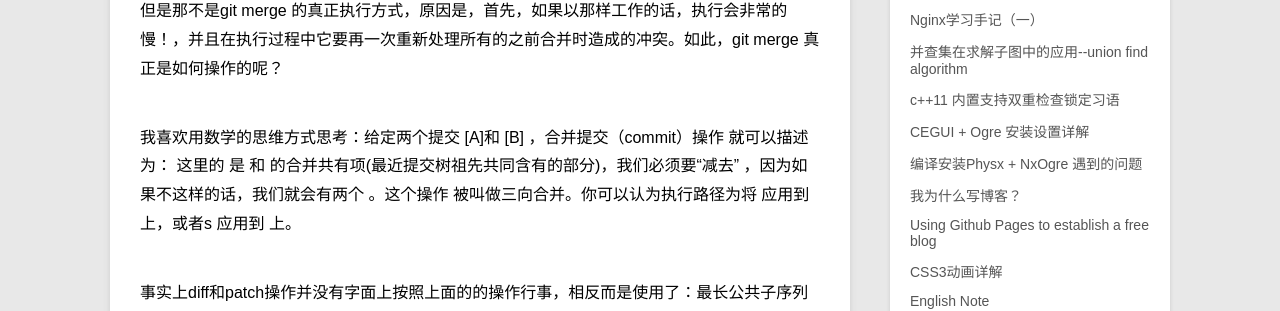
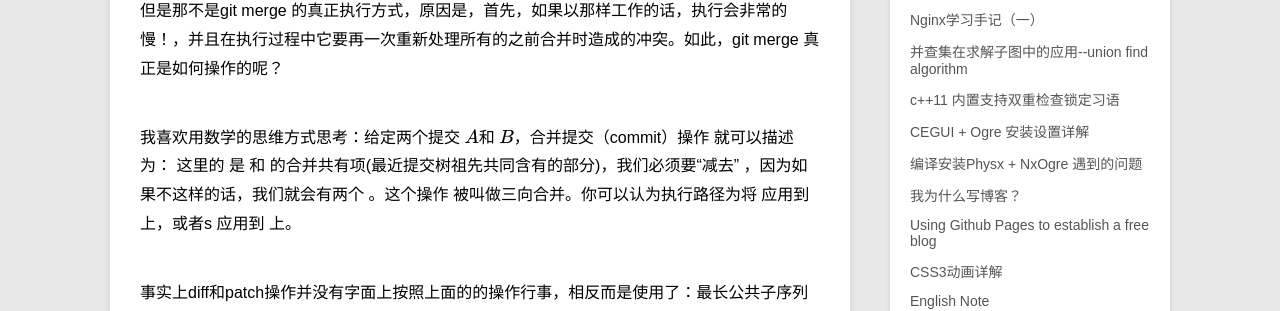
Before and after one commit to swinghu/swinghu.github.com, a Jekyll site: the page built from _posts/blog/2014-09-03-How-does-Git-merge-work.md, in a window 1280 px wide and 900 px high, scrolled down 716 px. Shown: the part 134-445 px from the top of the window. Built offline with Jekyll 4.4.1, drawn with Linux system fonts in a browser that asks for light colours; Markdown is read by kramdown in place of the engine named in the settings; formulas are drawn with MathJax 3.

Commit message:
new artical

```diff
--- a/_posts/blog/2014-09-03-How-does-Git-merge-work.md
+++ b/_posts/blog/2014-09-03-How-does-Git-merge-work.md
@@ -17,7 +17,7 @@ Git的merge操作是如何实现的？
 
 但是那不是git merge 的真正执行方式，原因是，首先，如果以那样工作的话，执行会非常的慢！，并且在执行过程中它要再一次重新处理所有的之前合并时造成的冲突。如此，git merge 真正是如何操作的呢？
 
-我喜欢用数学的思维方式思考：给定两个提交 \[A\]和 \[B\] ，合并提交（commit）操作  就可以描述为： 这里的 是 和 的合并共有项(最近提交树祖先共同含有的部分)，我们必须要“减去” ，因为如果不这样的话，我们就会有两个 。这个操作 被叫做三向合并。你可以认为执行路径为将 应用到 上，或者s 应用到 上。
+我喜欢用数学的思维方式思考：给定两个提交 \\(A\\)和 \\(B\\)，合并提交（commit）操作  就可以描述为： 这里的 是 和 的合并共有项(最近提交树祖先共同含有的部分)，我们必须要“减去” ，因为如果不这样的话，我们就会有两个 。这个操作 被叫做三向合并。你可以认为执行路径为将 应用到 上，或者s 应用到 上。
 
 事实上diff和patch操作并没有字面上按照上面的的操作行事，相反而是使用了：最长公共子序列算法来实现。x-w和序列x,序列w的差异就是我们知道的在求最长公共子序列时的赋值（中间可能要去除到两个序列的公共部分）。为了构造三向合并x+y-w,我们对x和w在求公共子序列的时候进行赋值，对y和w在求公共子序列的时候赋值，然后输出每个要么：
 
@@ -115,6 +115,6 @@ git commit -a
 \\( 1/x^{2} \\)
 \\[ \frac{1}{n^{2}} \\]
 
-\\[A\]
+\\(A\\)
 
-\\[B\]
+\\(B\\)
```
